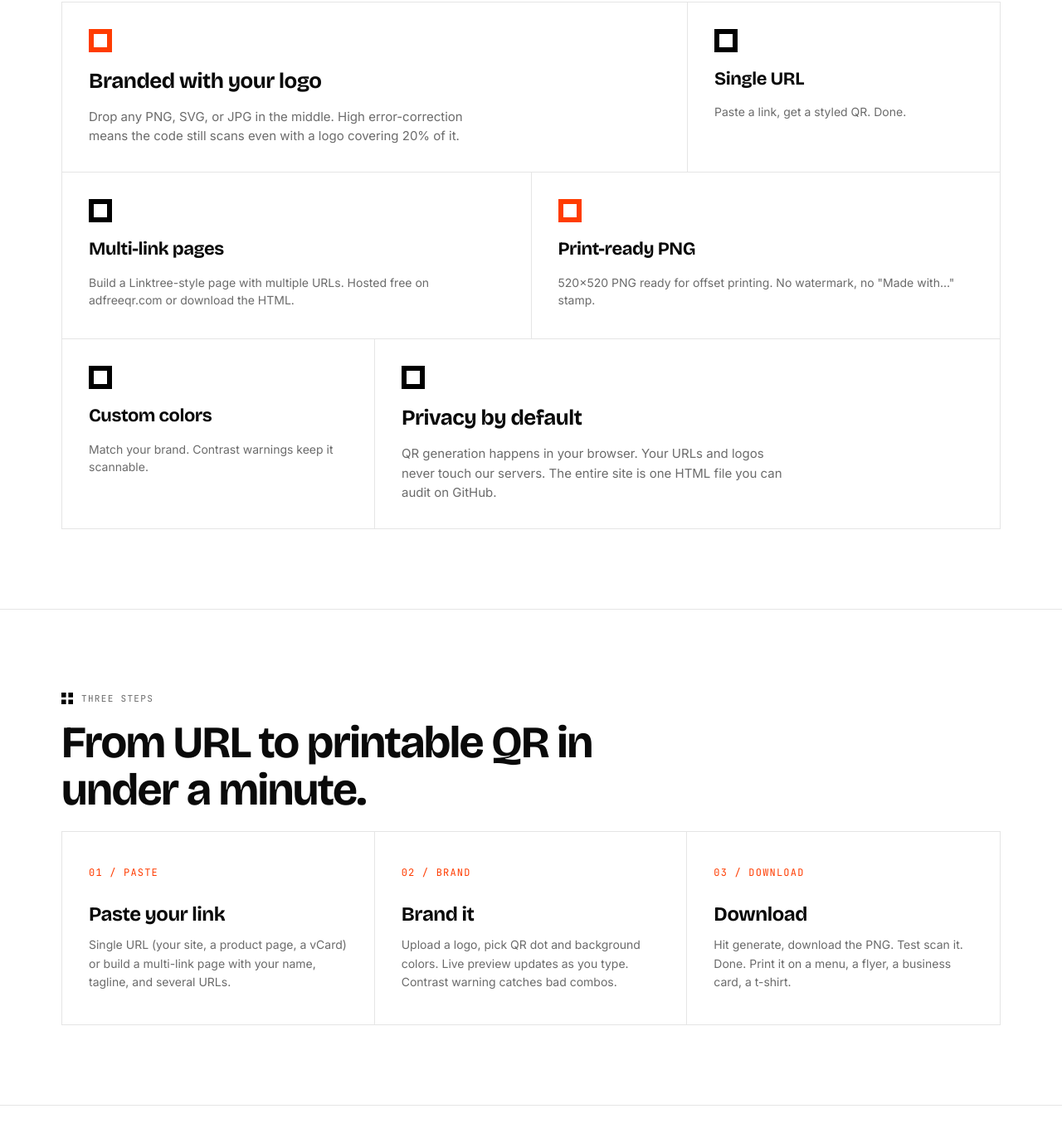
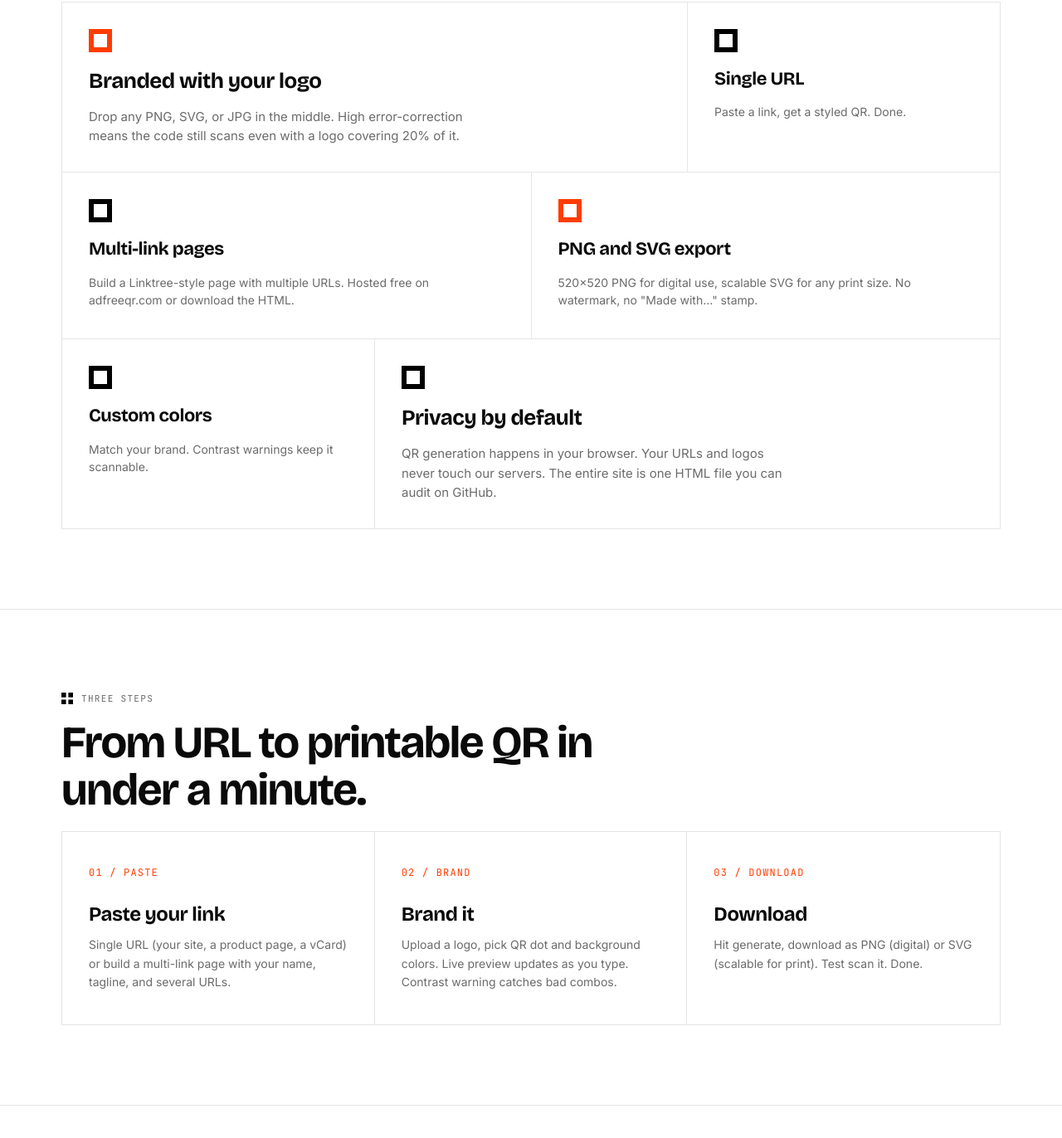
Before and after one commit to dipudevarajan/qr-generator, a plain HTML site: page index.html in a window 1280 px wide. Shown: the part 1277-2649 px from the top of the page at 83% size. Drawn offline with nearby package versions, Linux system fonts and the light colour scheme.

Commit message:
docs: mention SVG export in features and how-it-works

```diff
--- a/index.html
+++ b/index.html
@@ -576,8 +576,8 @@ footer .legal {
       <div class="feat medium">
         <div>
           <div class="feat-icon orange"></div>
-          <h3>Print-ready PNG</h3>
-          <p>520×520 PNG ready for offset printing. No watermark, no "Made with…" stamp.</p>
+          <h3>PNG and SVG export</h3>
+          <p>520×520 PNG for digital use, scalable SVG for any print size. No watermark, no "Made with…" stamp.</p>
         </div>
       </div>
       <div class="feat small">
@@ -617,7 +617,7 @@ footer .legal {
       <div class="step">
         <span class="step-num">03 / DOWNLOAD</span>
         <h3>Download</h3>
-        <p>Hit generate, download the PNG. Test scan it. Done. Print it on a menu, a flyer, a business card, a t-shirt.</p>
+        <p>Hit generate, download as PNG (digital) or SVG (scalable for print). Test scan it. Done.</p>
       </div>
     </div>
   </div>
```
